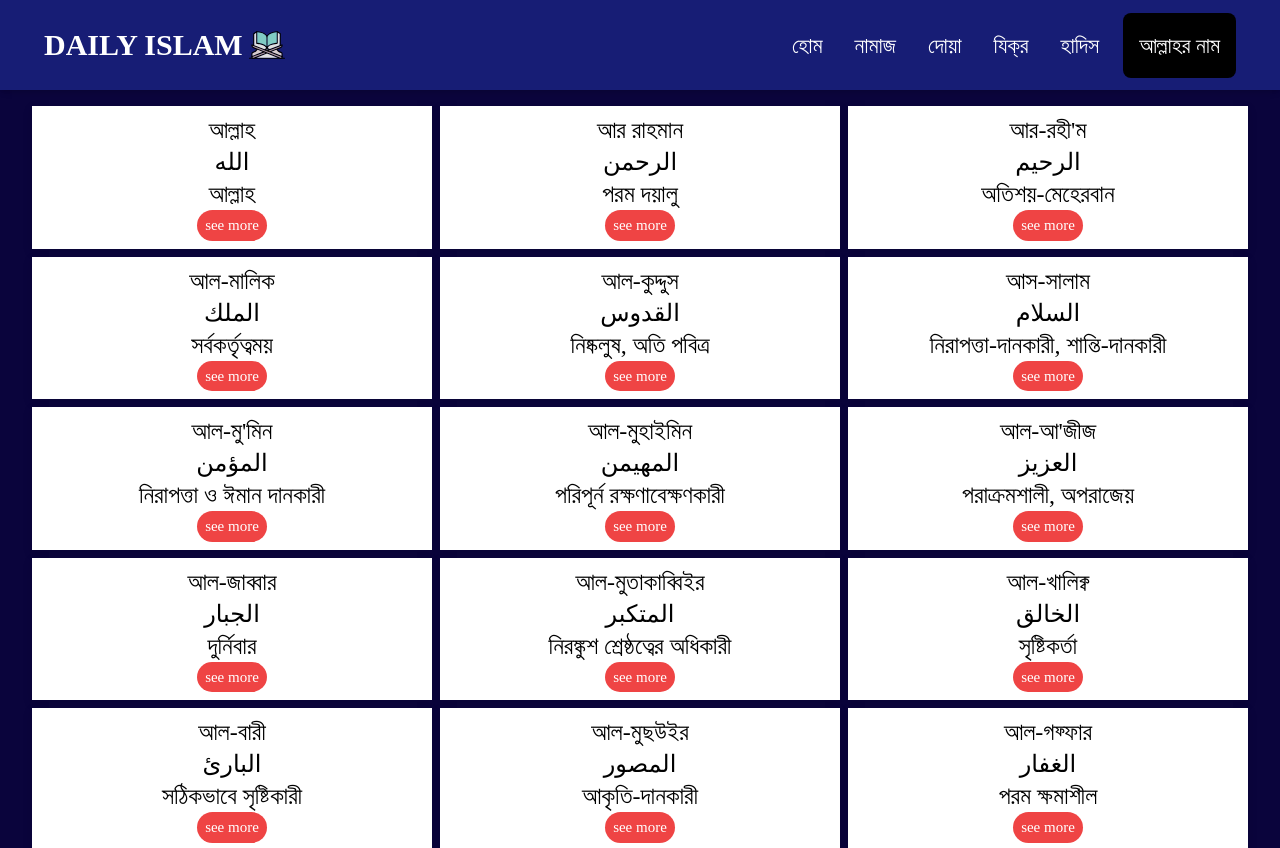
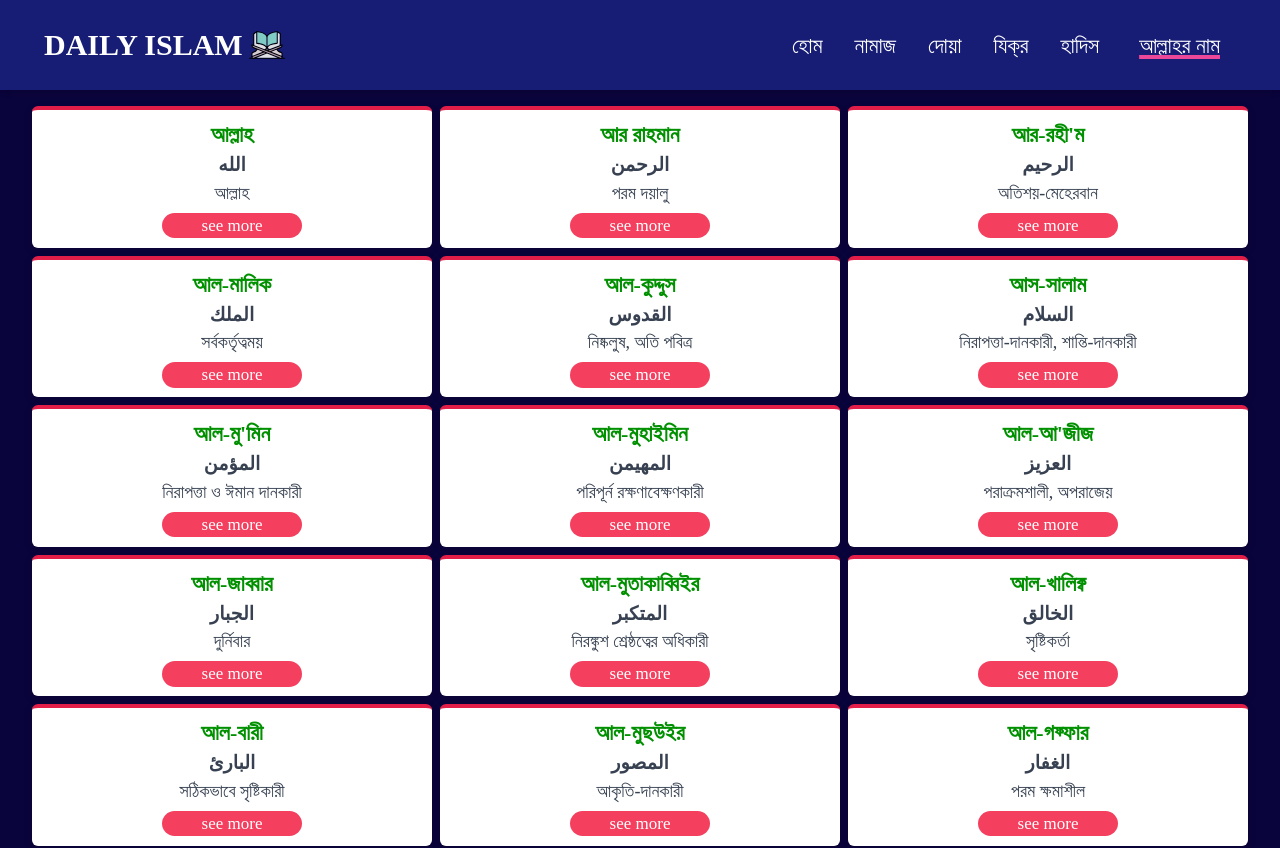
Before and after one commit to alamincodes/daily-islam-client, a React (Create React App) app: page /allah in a window 1280 px wide. Shown: the top 848 px of the page. Built offline with nearby package versions, Linux system fonts and the light colour scheme.

Commit message:
prayer time ui

```diff
--- a/src/index.css
+++ b/src/index.css
@@ -18,12 +18,14 @@ body {
 /* width */
 ::-webkit-scrollbar {
   width: 10px;
-  border-radius: 50px;
+
+
 }
 
 /* Handle */
 ::-webkit-scrollbar-thumb {
-  background: white;
+  background: black;
+  border-radius: 50px;
 }
 
 /* Handle on hover */
--- a/src/pages/AllahName.js
+++ b/src/pages/AllahName.js
@@ -2,22 +2,41 @@ import React, { useState } from "react";
 
 const AllahName = ({ allahName }) => {
   const { arbi, bangla, meaning, faz } = allahName;
-  const [isOpen, setIsOpen] = useState(false);
+  const [modal, setModal] = useState(false);
+
+  const toggleModal = () => {
+    setModal(!modal);
+  };
   return (
     <div>
-      <div className="text-black bg-white shadow-[0_3px_10px_rgb(0,0,0,0.1)] p-2">
-        <h2 className="text-center md:text-2xl sm:text-[24px]">{bangla}</h2>
-        <h2 className="text-center md:text-2xl sm:text-[24px]">{arbi}</h2>
-        <h2 className="text-center md:text-2xl sm:text-[24px]">{meaning}</h2>
-        <p
-          className="text-center text-red-500  text-[15px] cursor-pointer"
-          onClick={() => setIsOpen(!isOpen)}
-        >
-          {isOpen ? <button className="bg-purple-700 text-white px-4 py-1  rounded-full  hover:scale-105 duration-150">Close</button> : <button className="bg-red-500 text-white px-2 py-1  rounded-full hover:scale-105 duration-150">see more</button>}
-        </p>
-        {isOpen && (
+      <div className="text-gray-700 rounded-md border-t-4 border-rose-600 bg-white shadow-[0_3px_10px_rgb(0,0,0,0.1)] p-2">
+        <h2 className="text-center text-[#009000] font-semibold md:text-[22px] sm:text-[24px]">
+          {bangla}
+        </h2>
+        <h2 className="text-center font-semibold md:text-[19px] sm:text-[24px]">
+          {arbi}
+        </h2>
+        <h2 className="text-center md:text-[18px] sm:text-[24px]">{meaning}</h2>
+        <div className="text-center">
+          {modal ? (
+            <button className="text-white text-[18px] bg-purple-500 rounded-full px-10" onClick={toggleModal}>
+              close
+            </button>
+          ) : (
+            <button
+              className="text-white text-[17px] bg-rose-500 rounded-full px-10 hover:scale-105 duration-300 "
+
+              onClick={toggleModal}
+            >
+              see more
+            </button>
+          )}
+        </div>
+        {modal && (
           <div>
-            <p className="text-[15px]  shadow-[0_3px_10px_rgb(0,0,0,0.3)] p-2 mt-1 rounded-md">{faz}</p>
+            <p className="text-[15px]  shadow-[0_3px_10px_rgb(0,0,0,0.3)] p-2 mt-1 rounded-md">
+              {faz}
+            </p>
           </div>
         )}
       </div>
--- a/src/pages/Cards.js
+++ b/src/pages/Cards.js
@@ -39,7 +39,7 @@ const Cards = () => {
     <div>
       <h3 className="text-center text-3xl mt-10">ফিচার</h3>
       {/* ----------time------------- */}
-      <div className="flex justify-between items-center bg-gradient-to-r from-[#f4e6f1] via-[#f3a0d7] to-[#b3e8f7] select-none md:flex-row sm:flex-col text-black bg-white shadow-[0_3px_10px_rgb(0,0,0,0.1)] md:py-3 rounded-md py-1">
+      <div className="flex justify-between items-center bg-gradient-to-r from-[#f3a0d7] via-[#f4e6f1] to-[#b3e8f7] select-none md:flex-row sm:flex-col text-black bg-white shadow-[0_3px_10px_rgb(0,0,0,0.1)] md:py-3 rounded-md py-1">
       <h4 className="md:text-3xl sm:text-[20px] font-bold mx-5">সময়</h4>
         {/* <div className="flex flex-col md:w-auto sm:w-[130px] items-center md:mx-5 sm:mx-1 px-3"> */}
 
@@ -47,9 +47,9 @@ const Cards = () => {
             {currentTime}
           </h2>
         {/* </div> */}
-        <button className=" md:mx-3 sm:w-[70%] md:w-[200px] sm:mx-3 md:text-[20px] sm:text-[15px] select-none bg-black text-white rounded-lg py-3 md:px-6 sm:px-4  hover:scale-105 duration-500">
+        <Link to="/prayer-time"><button className=" md:mx-3 sm:mx-3 md:text-[20px] sm:text-[15px] select-none bg-black text-white rounded-full py-3 md:px-6 sm:px-10  hover:scale-105 duration-500">
           নামাজ এর সময়
-        </button>
+        </button></Link>
       </div>
       {/* ---------cards-------- */}
       <div className="select-none grid text-black lg:grid-cols-3 md:grid-cols-3 sm:grid-cols-2 lg:gap-4 md:gap-4 gap-3 my-5">
--- a/src/pages/NamajTime.js
+++ b/src/pages/NamajTime.js
@@ -19,7 +19,9 @@ const NamajTime = () => {
     var lat = position.coords.latitude;
     var long = position.coords.longitude;
 
-    fetch(`https://api.aladhan.com/v1/timings?latitude=${lat}&longitude=${long}&method=1&school=1`)
+    fetch(
+      `https://api.aladhan.com/v1/timings?latitude=${lat}&longitude=${long}&method=1&school=1`
+    )
       .then((res) => res.json())
       .then((json) => setFajrTime(json.data.timings.Fajr));
   }
@@ -42,7 +44,15 @@ const NamajTime = () => {
         break;
     }
   }
-  return <div>{fajrTime.length > 0 && <h1>{fajrTime} </h1>}</div>;
+  return (
+    <div>
+      {/* {fajrTime && <h1>{fajrTime}</h1>} */}
+      <h2 className="text-center">নামাজের সময়</h2>
+      <div className="flex items-center justify-evenly bg-gray-200 text-black rounded-md">
+        <h2>ফজর</h2> <h2>{fajrTime}</h2>
+      </div>
+    </div>
+  );
 };
 
 export default NamajTime;
--- a/src/pages/Navbar.js
+++ b/src/pages/Navbar.js
@@ -9,7 +9,7 @@ const Navbar = () => {
   };
 
   // active  navLink
-  const activeLink = "bg-black text-white rounded-lg  mx-2 ";
+  const activeLink = "underline decoration-4 decoration-pink-500 text-white mx-2 ";
   const normalLink = "";
 
   const navbarNames = [
@@ -22,7 +22,7 @@ const Navbar = () => {
   ];
 
   return (
-    <div className="w-full h-[90px]  bg-[#171d75] sticky shadow-md">
+    <div className="w-full h-[90px] bg-[#171d75] sticky shadow-md">
       <div className=" max-w-[1240px] mx-auto px-4 flex justify-between items-center h-full">
         {/* nav logo */}
         <NavLink to="/">
@@ -34,7 +34,7 @@ const Navbar = () => {
         {/* top nav */}
         <div className="hidden md:flex">
           <ul className="flex text-white items-center cursor-pointer">
-         <NavLink to="/"> <li className="hover:bg-black p-4 hover:text-white rounded-lg">হোম</li></NavLink>
+         <NavLink to="/"> <li className="hover:underline hover:decoration-4 hover:decoration-pink-500 p-4 hover:text-white rounded-lg">হোম</li></NavLink>
           {/* navbar start namaj route */}
             {navbarNames.map((navName) => (
               <NavLink
@@ -42,7 +42,7 @@ const Navbar = () => {
               to={navName.link}
               className={({ isActive }) => (isActive ? activeLink : normalLink)}
               >
-                <li className="hover:bg-black p-4 hover:text-white rounded-lg">{navName.name}</li>
+                <li className="hover:underline hover:decoration-4 hover:decoration-pink-500 px-4 hover:text-white">{navName.name}</li>
               </NavLink>
             ))}
 
--- a/src/pages/QuranScetion.js
+++ b/src/pages/QuranScetion.js
@@ -2,7 +2,7 @@ import React from "react";
 import quranJpg from "../Images/quran.png";
 import { Link } from "react-router-dom";
 import { FontAwesomeIcon } from "@fortawesome/react-fontawesome";
-import { faArrowRight, faArrowLeft } from "@fortawesome/free-solid-svg-icons";
+import { faArrowRight} from "@fortawesome/free-solid-svg-icons";
 
 const QuranScetion = () => {
   return (
```
